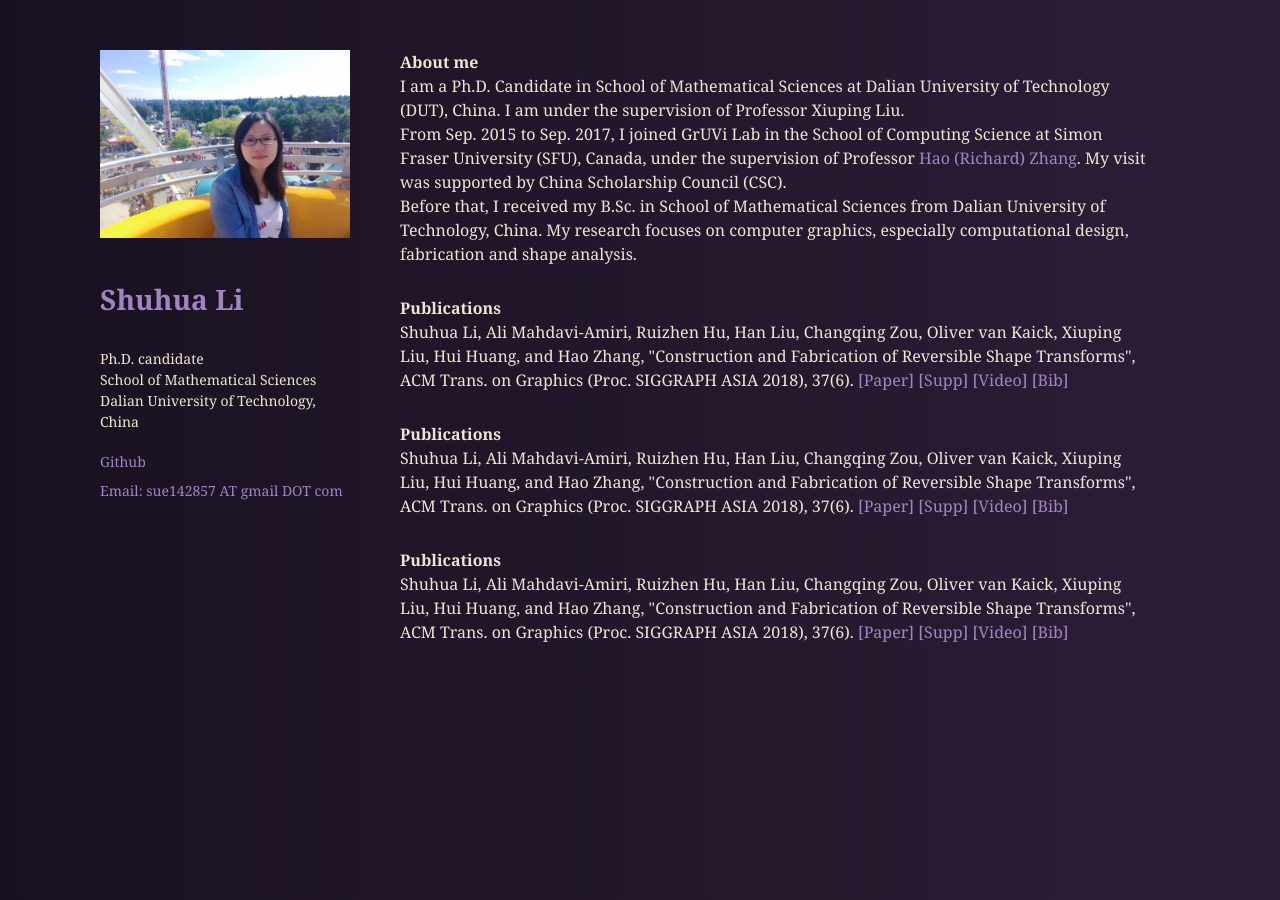
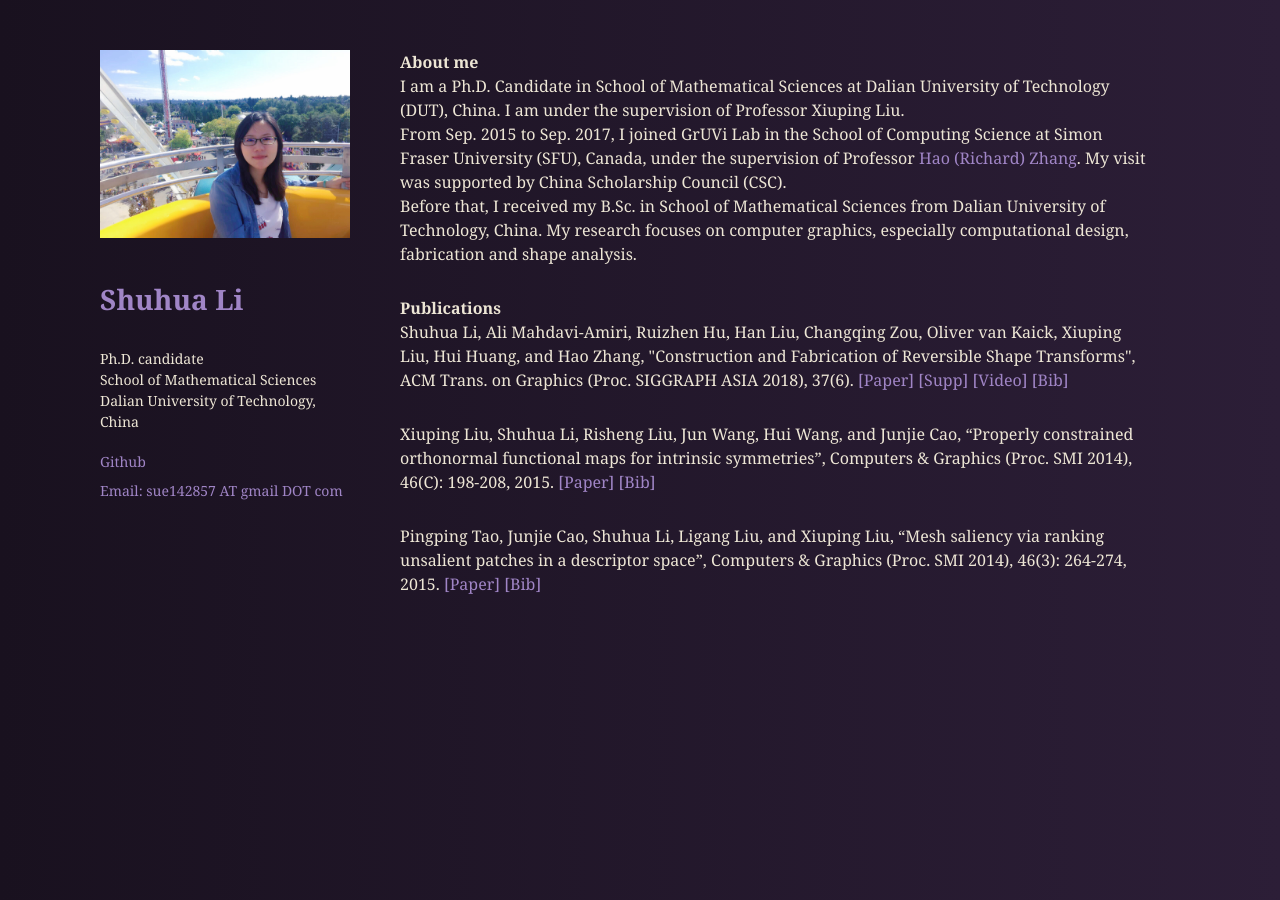
Before and after one commit to sergiokopplin/violet, a Jekyll site: the page built from index.html, in a window 1280 px wide. Built offline with Jekyll 4.4.1, drawn with Linux system fonts in a browser that asks for light colours.

Commit message:
Update index.html

```diff
--- a/index.html
+++ b/index.html
@@ -43,20 +43,14 @@ title: Homepage
   </p>
 
   <p>
-    <strong>Publications</strong></br>
-    Shuhua Li, Ali Mahdavi-Amiri, Ruizhen Hu, Han Liu, Changqing Zou, Oliver van Kaick, Xiuping Liu, Hui Huang, and Hao Zhang, "Construction and Fabrication of Reversible Shape Transforms", ACM Trans. on Graphics (Proc. SIGGRAPH ASIA 2018), 37(6).
+    Xiuping Liu, Shuhua Li, Risheng Liu, Jun Wang, Hui Wang, and Junjie Cao, “Properly constrained orthonormal functional maps for intrinsic symmetries”, Computers & Graphics (Proc. SMI 2014), 46(C): 198-208, 2015.
     <a href="./doc/paper_riot18.pdf">[Paper]</a>
-    <a href="./doc/supp_riot18.pdf">[Supp]</a>
-    <a href="./doc/video_riot18.mp4">[Video]</a>
     <a href="./doc/riot_bib18.txt">[Bib]</a>
   </p>
 
   <p>
-    <strong>Publications</strong></br>
-    Shuhua Li, Ali Mahdavi-Amiri, Ruizhen Hu, Han Liu, Changqing Zou, Oliver van Kaick, Xiuping Liu, Hui Huang, and Hao Zhang, "Construction and Fabrication of Reversible Shape Transforms", ACM Trans. on Graphics (Proc. SIGGRAPH ASIA 2018), 37(6).
+    Pingping Tao, Junjie Cao, Shuhua Li, Ligang Liu, and Xiuping Liu, “Mesh saliency via ranking unsalient patches in a descriptor space”, Computers & Graphics (Proc. SMI 2014), 46(3): 264-274, 2015.
     <a href="./doc/paper_riot18.pdf">[Paper]</a>
-    <a href="./doc/supp_riot18.pdf">[Supp]</a>
-    <a href="./doc/video_riot18.mp4">[Video]</a>
     <a href="./doc/riot_bib18.txt">[Bib]</a>
   </p>
 
```
